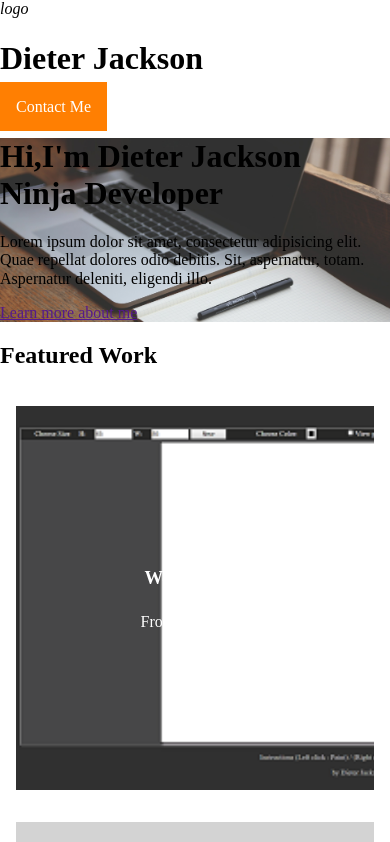
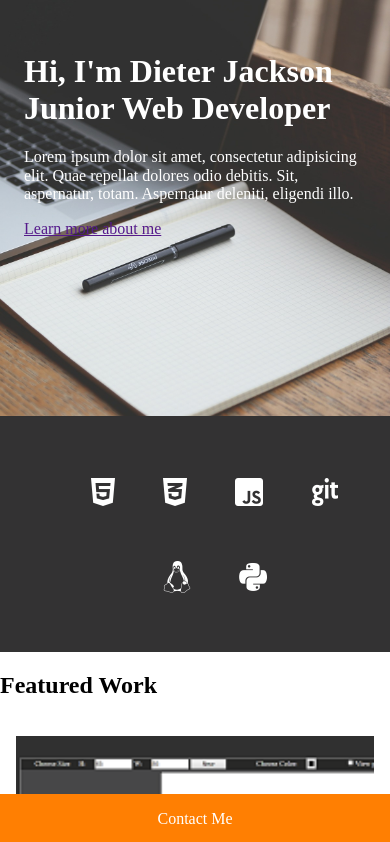
Before and after one commit to djackcu/portfolio, a plain HTML site: page index.html in a window 390 px wide. Shown: the top 842 px of the page. Drawn offline with Linux system fonts and the light colour scheme.

Commit message:
Mobile design part1
Add skill section with awesome font
Fixed button contact me

```diff
--- a/asset/css/main.css
+++ b/asset/css/main.css
@@ -1,15 +1,37 @@
-.hero{
+.site_head {
+    display: none;
+}
+
+#contact_me {
+    display: block;
+    width: 100%;
+    position: fixed;
+    bottom: 0;
+    right: 0;
+    padding: 1rem 0;
+    z-index: 99;
+}
+
+/*#contact__button {
+    display: none;
+}*/
+
+.hero {
     background: url(../img/hero-background.jpg);
     background-repeat: no-repeat;
     background-size: cover;
+    background-position: center right;
+    height: calc(24rem - 2rem);
+    padding: 2rem 1.5rem;
+    color: white;
 }
 
 
 .portfolio {
-	margin:2rem auto;
+    margin: 2rem auto;
 }
 
-.container__flex{
+.container__flex {
     display: flex;
     flex-wrap: wrap;
 }
@@ -31,9 +53,11 @@
     justify-content: center;
     margin: 1rem 1rem;
 }
+
 .portfolio__work:last-child {
-	margin-bottom:0;
+    margin-bottom: 0;
 }
+
 .portfolio__title {
     margin-bottom: .5rem;
 }
@@ -47,7 +71,13 @@
     background-color: lightgrey;
 }
 
-.contact {
+.skill__list {
+    list-style-type: none;
+}
+
+
+.contact,
+.skills {
     background: #333233;
     padding: 2rem;
     display: flex;
@@ -55,14 +85,21 @@
     flex-flow: column;
 }
 
-.social {
+.skills {
+    padding: 1rem;
+}
+
+.social,
+.skill__list {
     display: flex;
     justify-content: center;
+    flex-wrap: wrap;
 }
 
-.social__button {
-    margin: 2rem;
-    font-size: 1.5rem;
+.social__button,
+.skill__item {
+    margin: 1.5rem;
+    font-size: 2rem;
     color: #fff;
 }
 
--- a/index.html
+++ b/index.html
@@ -15,20 +15,44 @@
     <div class="header__background">
         <header>
             <div class="container header__container">
-                <i id="site__logo">logo</i>
-                <h1 id="site__title">Dieter Jackson</h1>
+                <i class="site_head" id="site__logo">logo</i>
+                <h1 class="site_head" id="site__title">Dieter Jackson</h1>
                 <a href="" class="button" id="contact_me">Contact Me</a>
             </div>
         </header>
         <div class="hero">
             <h1 class="hero__headline">
-            	Hi,I'm Dieter Jackson <br>
-				Ninja Developer
+            	Hi, I'm Dieter Jackson <br>
+				Junior Web Developer
 			</h1>
             <p class="hero__description">Lorem ipsum dolor sit amet, consectetur adipisicing elit. Quae repellat dolores odio debitis. Sit, aspernatur, totam. Aspernatur deleniti, eligendi illo.</p>
             <a href="" class="hero__link">Learn more about me</a>
         </div>
     </div>
+    <section class="skills">
+        <div class="skill__asset ">
+            <h3 class="skill__title"></h3>
+            <ul class="skill__list">
+                <li class="skill__item"><i class="fab fa-html5"></i></li>
+                <li class="skill__item"><i class="fab fa-css3-alt"></i></li>
+                <li class="skill__item"><i class="fab fa-js-square"></i></li>
+                <li class="skill__item"><i class="fab fa-git"></i></li>
+                <li class="skill__item"><i class="fab fa-linux"></i></li>
+                <li class="skill__item"><i class="fab fa-python"></i></li>
+                <!--
+                <li><i class="fab fa-react"></i></li>
+                <li><i class="fab fa-angular"></i></li>
+                <li><i class="fab fa-vuejs"></i></li>
+                <li><i class="fab fa-node"></i></li>
+                <li><i class="fab fa-npm"></i></li>
+                <li><i class="fab fa-grunt"></i></li>
+                <li><i class="fab fa-gulp"></i></li>
+                <li><i class="fab fa-sass"></i></li>
+                <li><i class="fab fa-less"></i></li>
+            	-->
+            </ul>
+        </div>
+    </section>
     <section id="portfolio">
         <div class="container__flex">
             <h2 class="title__flex">Featured Work</h2>
```
Lines whose indentation alone changed are shown as unchanged.
